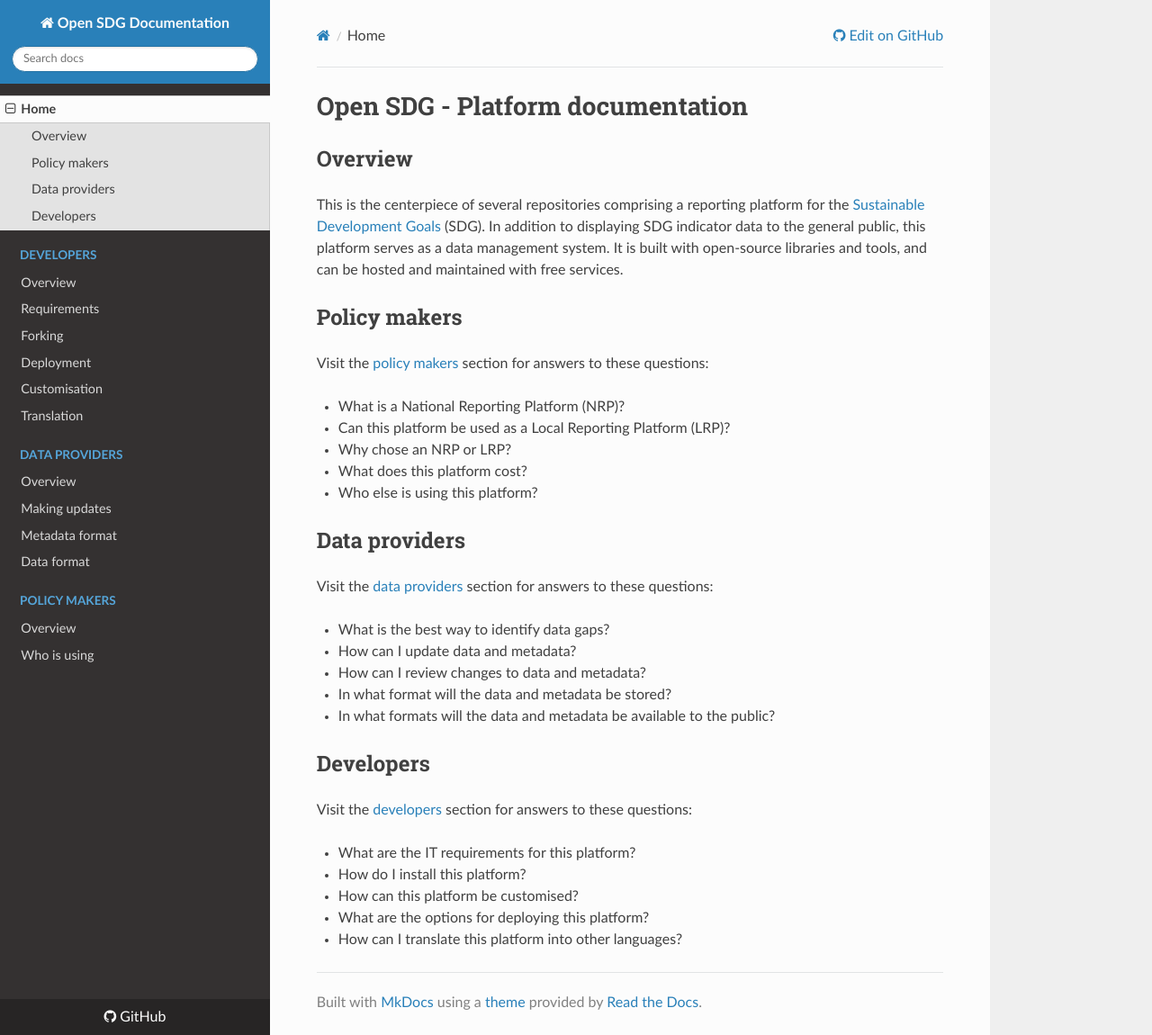
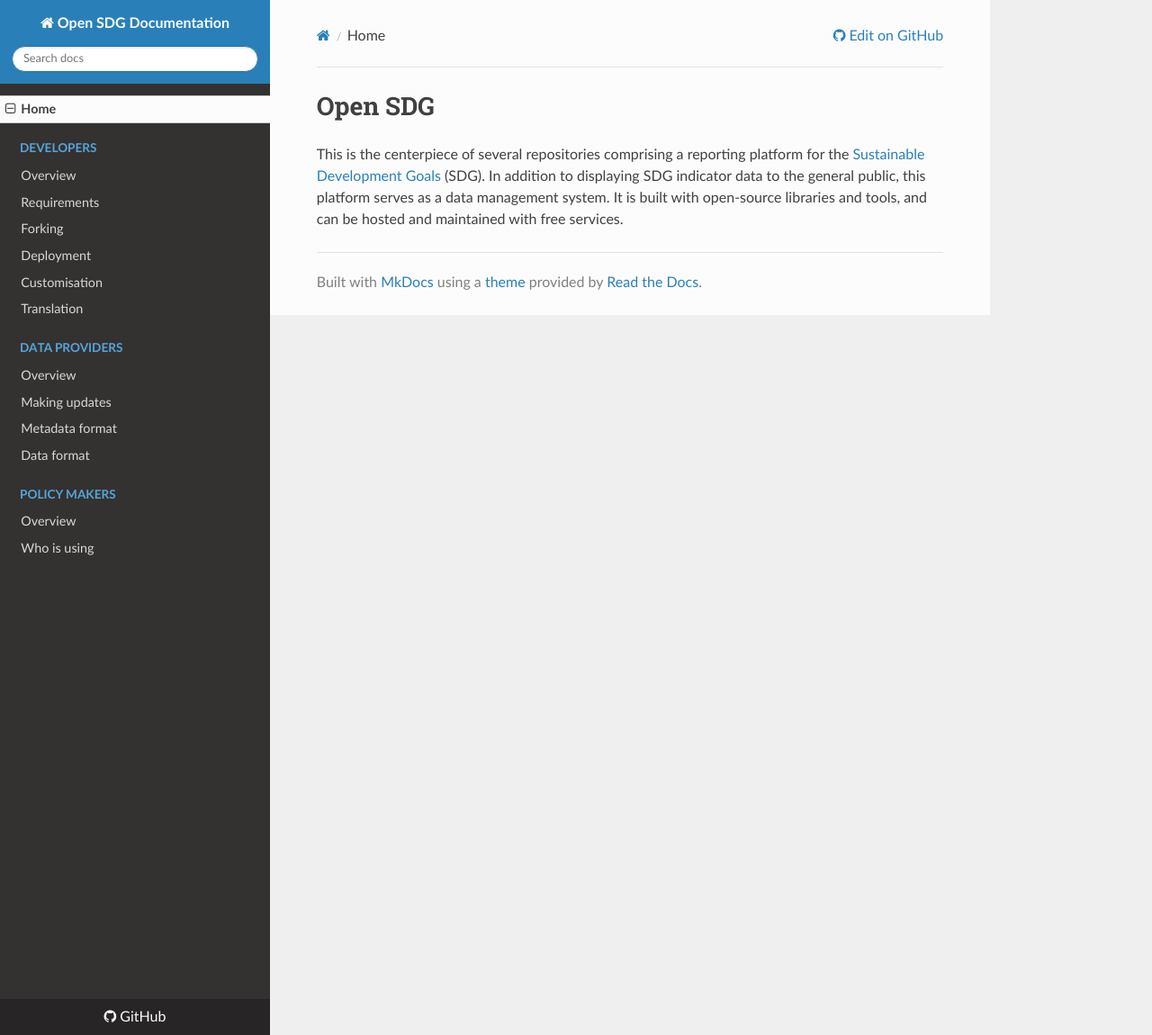
Before and after one commit to open-sdg/open-sdg, an MkDocs documentation site: the page built from docs/index.md, in a window 1280 px wide and 1150 px high. Shown: the whole window at 90% size. Built offline with MkDocs 1.6.1, drawn with Linux system fonts in a browser that asks for light colours; nearby versions of some CDN libraries.

Commit message:
Simplify the home docs for now.

```diff
--- a/docs/index.md
+++ b/docs/index.md
@@ -1,35 +1,3 @@
-# Open SDG - Platform documentation
-
-## Overview
+# Open SDG
 
 This is the centerpiece of several repositories comprising a reporting platform for the [Sustainable Development Goals](https://www.un.org/sustainabledevelopment/sustainable-development-goals/) (SDG). In addition to displaying SDG indicator data to the general public, this platform serves as a data management system. It is built with open-source libraries and tools, and can be hosted and maintained with free services.
-
-## Policy makers
-
-Visit the [policy makers](policy-makers/index.md) section for answers to these questions:
-
-* What is a National Reporting Platform (NRP)?
-* Can this platform be used as a Local Reporting Platform (LRP)?
-* Why chose an NRP or LRP?
-* What does this platform cost?
-* Who else is using this platform?
-
-## Data providers
-
-Visit the [data providers](data-providers/index.md) section for answers to these questions:
-
-* What is the best way to identify data gaps?
-* How can I update data and metadata?
-* How can I review changes to data and metadata?
-* In what format will the data and metadata be stored?
-* In what formats will the data and metadata be available to the public?
-
-## Developers
-
-Visit the [developers](developers/index.md) section for answers to these questions:
-
-* What are the IT requirements for this platform?
-* How do I install this platform?
-* How can this platform be customised?
-* What are the options for deploying this platform?
-* How can I translate this platform into other languages?
```
